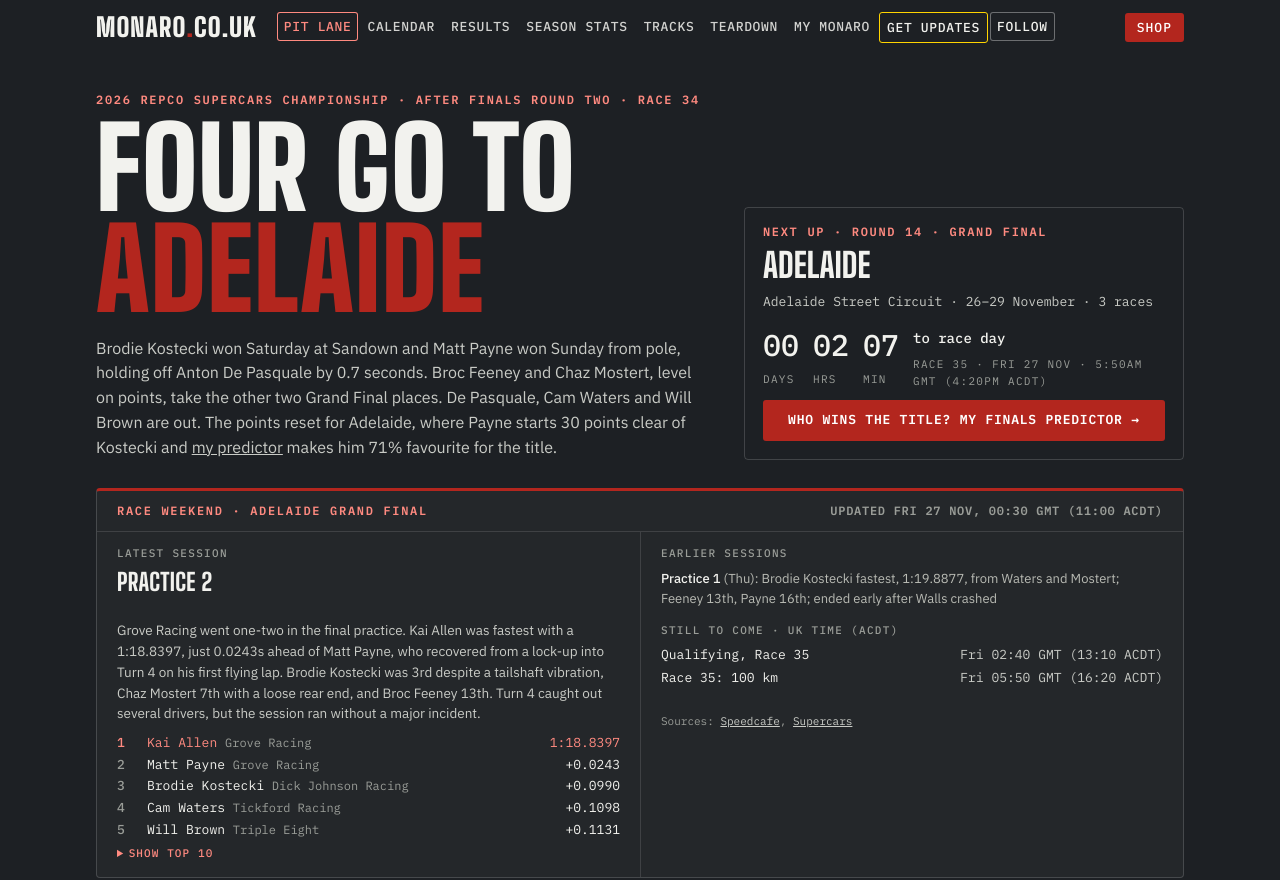
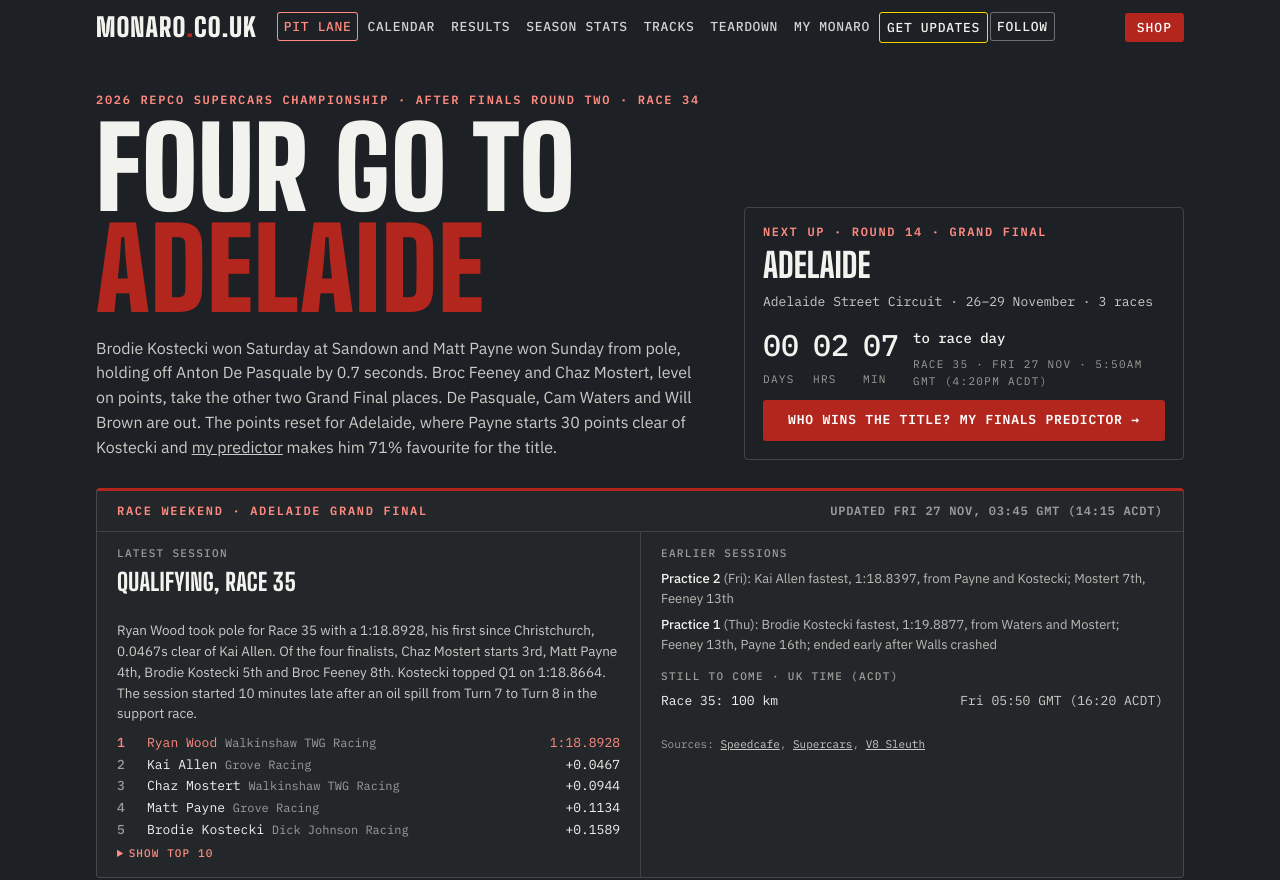
Before and after one commit to monaro-site/monaro-site, a plain HTML site: page index.html in a window 1280 px wide. Shown: the top 880 px of the page. Drawn offline with Linux system fonts and the light colour scheme.

Commit message:
Weekend box: Adelaide Race 35 qualifying
Co-Authored-By: Claude Opus 5.5 <noreply@anthropic.com>
Claude-Session: https://claude.ai/code/session_01PV98b2eYDB5S8mahrSFNGZ

```diff
--- a/index.html
+++ b/index.html
@@ -1400,15 +1400,15 @@ $("#standings").innerHTML = `<table><thead><tr><th class="num">Pos</th><th>Car</
 const WKND = {
   event: "Adelaide Grand Final",
   tz: "ACDT", // South Australia: daylight saving, GMT = ACDT - 10.5h
-  updated: "Fri 27 Nov, 00:30 GMT (11:00 ACDT)",
+  updated: "Fri 27 Nov, 03:45 GMT (14:15 ACDT)",
   upnext: [
-    ["Qualifying, Race 35", "Fri 02:40 GMT (13:10 ACDT)"],
     ["Race 35: 100 km", "Fri 05:50 GMT (16:20 ACDT)"],
   ],
   sessions: [
-    { name: "Practice 2", day: "Fri", lead: "Grove Racing went one-two in the final practice. Kai Allen was fastest with a 1:18.8397, just 0.0243s ahead of Matt Payne, who recovered from a lock-up into Turn 4 on his first flying lap. Brodie Kostecki was 3rd despite a tailshaft vibration, Chaz Mostert 7th with a loose rear end, and Broc Feeney 13th. Turn 4 caught out several drivers, but the session ran without a major incident.",
-      top: [["Kai Allen","Grove Racing","1:18.8397"],["Matt Payne","Grove Racing","+0.0243"],["Brodie Kostecki","Dick Johnson Racing","+0.0990"],["Cam Waters","Tickford Racing","+0.1098"],["Will Brown","Triple Eight","+0.1131"],["Thomas Randle","Tickford Racing","+0.1508"],["Chaz Mostert","Walkinshaw TWG Racing","+0.1863"],["Andre Heimgartner","Brad Jones Racing","+0.2075"],["Jack Le Brocq","Matt Stone Racing","+0.2250"],["Zach Bates","Matt Stone Racing","+0.2335"]],
-      src: [["Speedcafe", "https://speedcafe.com/supercars-news-2026-adelaide-grand-final-practice-2-results-kai-allen-fastest-finals-series-contenders/"], ["Supercars", "https://www.supercars.com/news/supercars-news-2026-adelaide-grand-final-friday-practice-report-penrite-racing-form-kai-allen-fastest-matt-payne"]] },
+    { name: "Qualifying, Race 35", day: "Fri", lead: "Ryan Wood took pole for Race 35 with a 1:18.8928, his first since Christchurch, 0.0467s clear of Kai Allen. Of the four finalists, Chaz Mostert starts 3rd, Matt Payne 4th, Brodie Kostecki 5th and Broc Feeney 8th. Kostecki topped Q1 on 1:18.8664. The session started 10 minutes late after an oil spill from Turn 7 to Turn 8 in the support race.",
+      top: [["Ryan Wood","Walkinshaw TWG Racing","1:18.8928"],["Kai Allen","Grove Racing","+0.0467"],["Chaz Mostert","Walkinshaw TWG Racing","+0.0944"],["Matt Payne","Grove Racing","+0.1134"],["Brodie Kostecki","Dick Johnson Racing","+0.1589"],["Jack Le Brocq","Matt Stone Racing","+0.3062"],["Will Brown","Triple Eight","+0.3338"],["Broc Feeney","Triple Eight","+0.3900"],["Zach Bates","Matt Stone Racing","+0.4233"],["Cooper Murray","PremiAir Racing","+0.4682"]],
+      src: [["Speedcafe", "https://speedcafe.com/supercars-news-2026-adelaide-grand-final-friday-qualifying-results-ryan-wood-pole-position-comments-reaction-starting-grid/"], ["Supercars", "https://www.supercars.com/news/supercars-news-2026-adelaide-grand-final-friday-qualifying-report-ryan-wood-snaps-pole-drought-finals-teammates"], ["V8 Sleuth", "https://www.v8sleuth.com.au/wood-allen-upstage-teammates-in-adelaide-qualifying/"]] },
+    { name: "Practice 2", day: "Fri", short: "Kai Allen fastest, 1:18.8397, from Payne and Kostecki; Mostert 7th, Feeney 13th" },
     { name: "Practice 1", day: "Thu", short: "Brodie Kostecki fastest, 1:19.8877, from Waters and Mostert; Feeney 13th, Payne 16th; ended early after Walls crashed" },
   ],
 };
```
